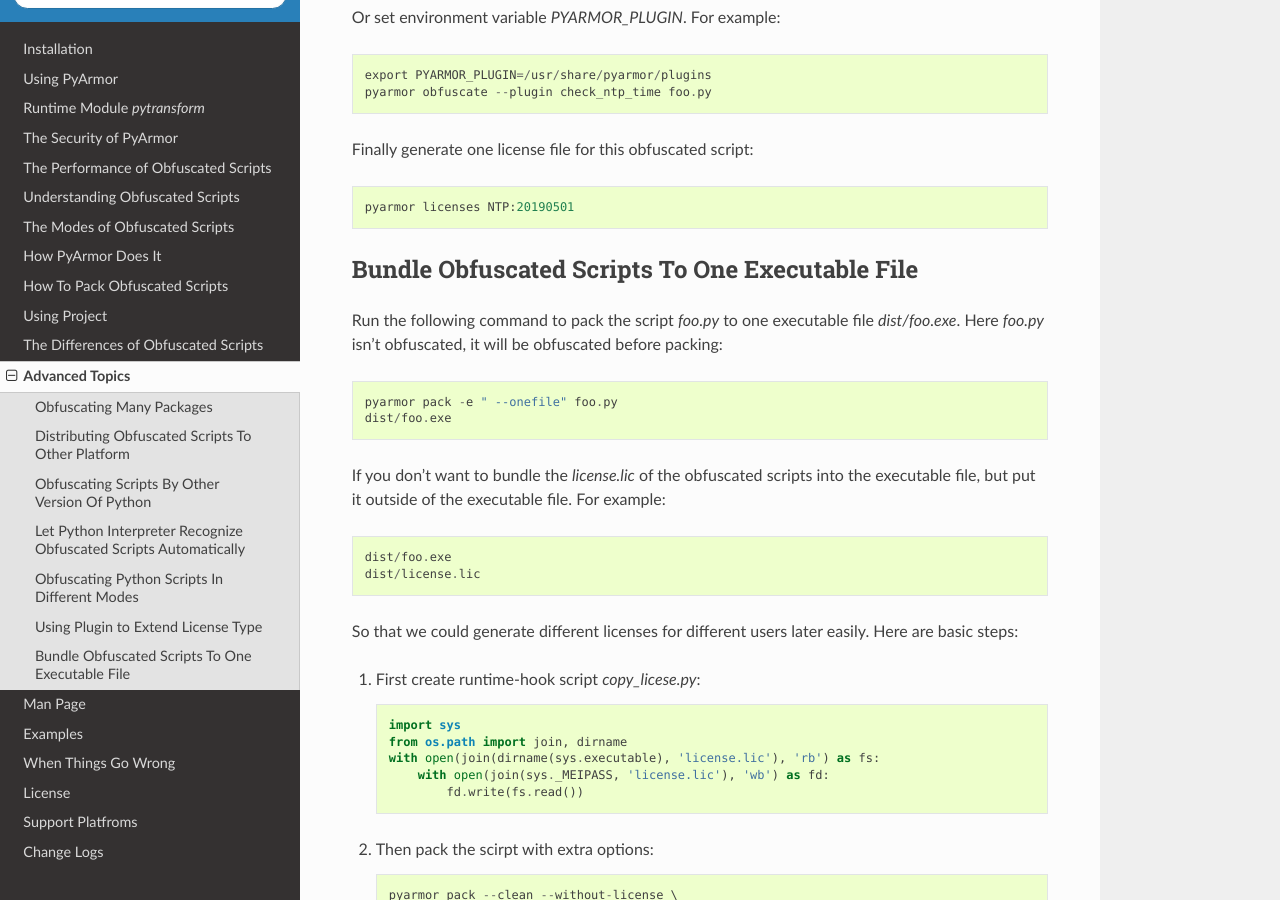
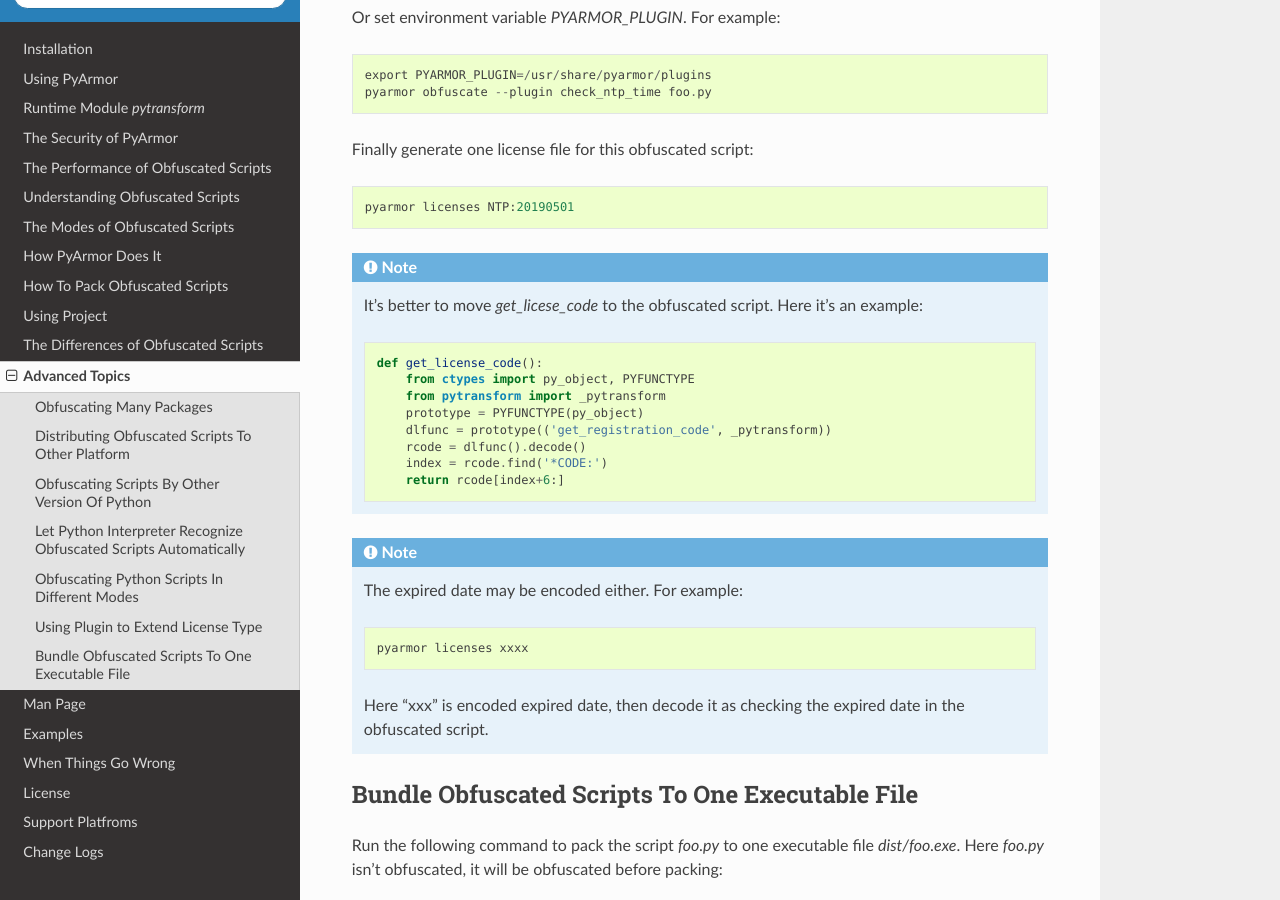
Before and after one commit to dashingsoft/pyarmor, a Sphinx documentation site: the page built from docs/advanced.rst, in a window 1280 px wide and 900 px high, scrolled down 4643 px. Built offline with Sphinx 7.4.7 and the Read the Docs theme 2.0.0, drawn with Linux system fonts in a browser that asks for light colours.

Commit message:
Refine plugin example

```diff
--- a/docs/advanced.rst
+++ b/docs/advanced.rst
@@ -221,6 +221,29 @@
 
     pyarmor licenses NTP:20190501
 
+.. note::
+
+   It's better to move `get_licese_code` to the obfuscated
+   script. Here it's an example::
+
+       def get_license_code():
+           from ctypes import py_object, PYFUNCTYPE
+           from pytransform import _pytransform
+           prototype = PYFUNCTYPE(py_object)
+           dlfunc = prototype(('get_registration_code', _pytransform))
+           rcode = dlfunc().decode()
+           index = rcode.find('*CODE:')
+           return rcode[index+6:]
+
+.. note::
+
+   The expired date may be encoded either. For example::
+
+       pyarmor licenses xxxx
+
+   Here "xxx" is encoded expired date, then decode it as checking the
+   expired date in the obfuscated script.
+
 .. _bundle obfuscated scripts to one executable file:
 
 Bundle Obfuscated Scripts To One Executable File
```
